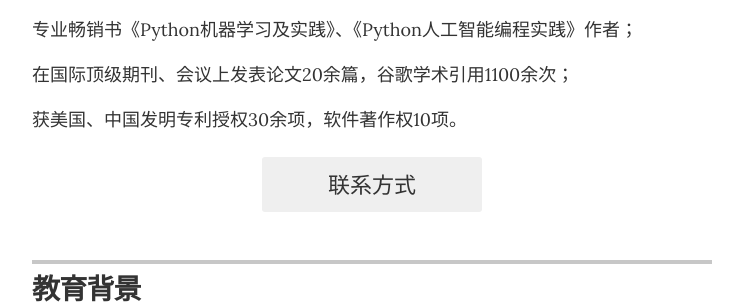
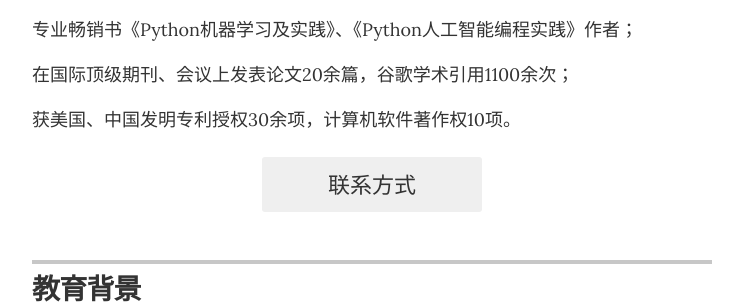
Before and after one commit to godfanmiao/homepage-zh, a Jekyll site: the page built from index.html, in a window 1280 px wide and 900 px high. Shown: the part 450-754 px from the top of the window, without its empty margins (268-1011 px from the left). Built offline with Jekyll 4.4.1, drawn with Linux system fonts in a browser that asks for light colours.

Commit message:
Update _config.yml

```diff
--- a/_config.yml
+++ b/_config.yml
@@ -37,7 +37,7 @@
 
 <p>在国际顶级期刊、会议上发表论文20余篇，谷歌学术引用1100余次；</p>
 
-<p>获美国、中国发明专利授权30余项，软件著作权10项。</p>
+<p>获美国、中国发明专利授权30余项，计算机软件著作权10项。</p>
 "
 
 # use "yes" to display the email contact button,
```
